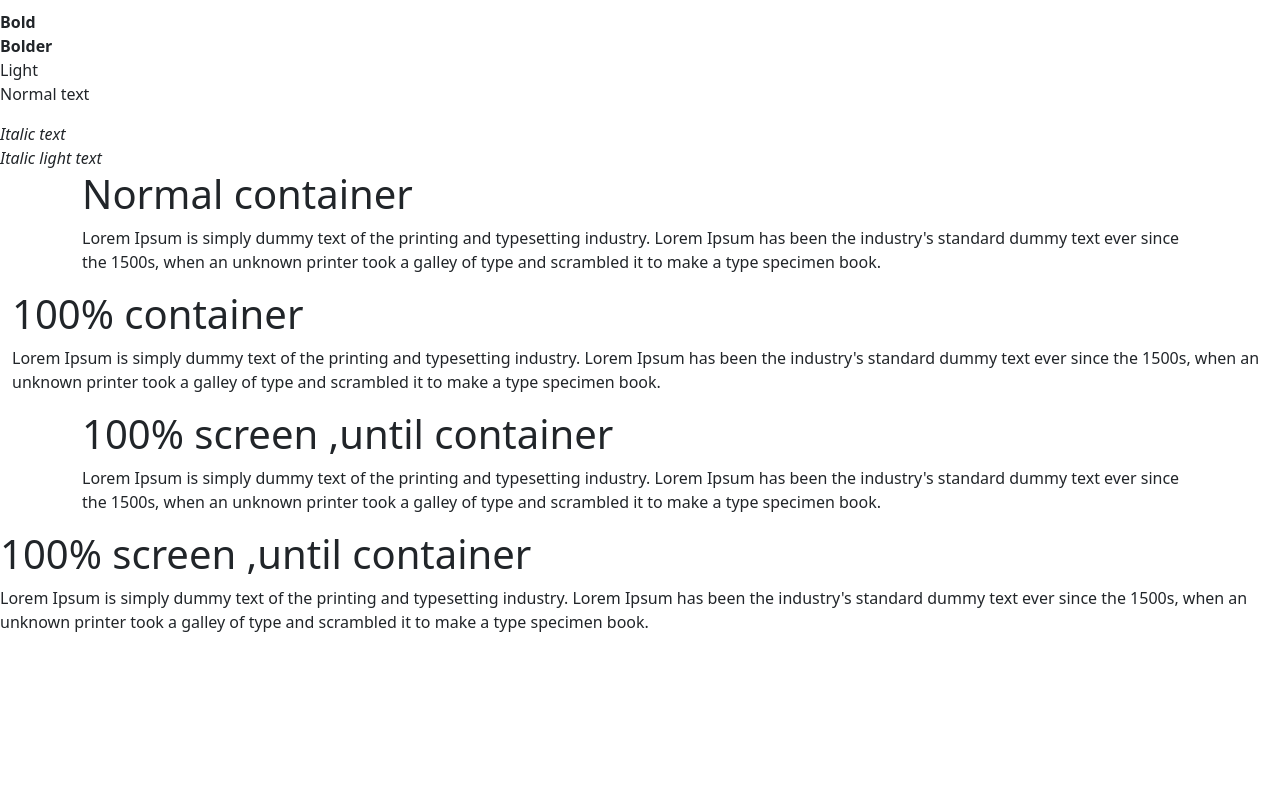
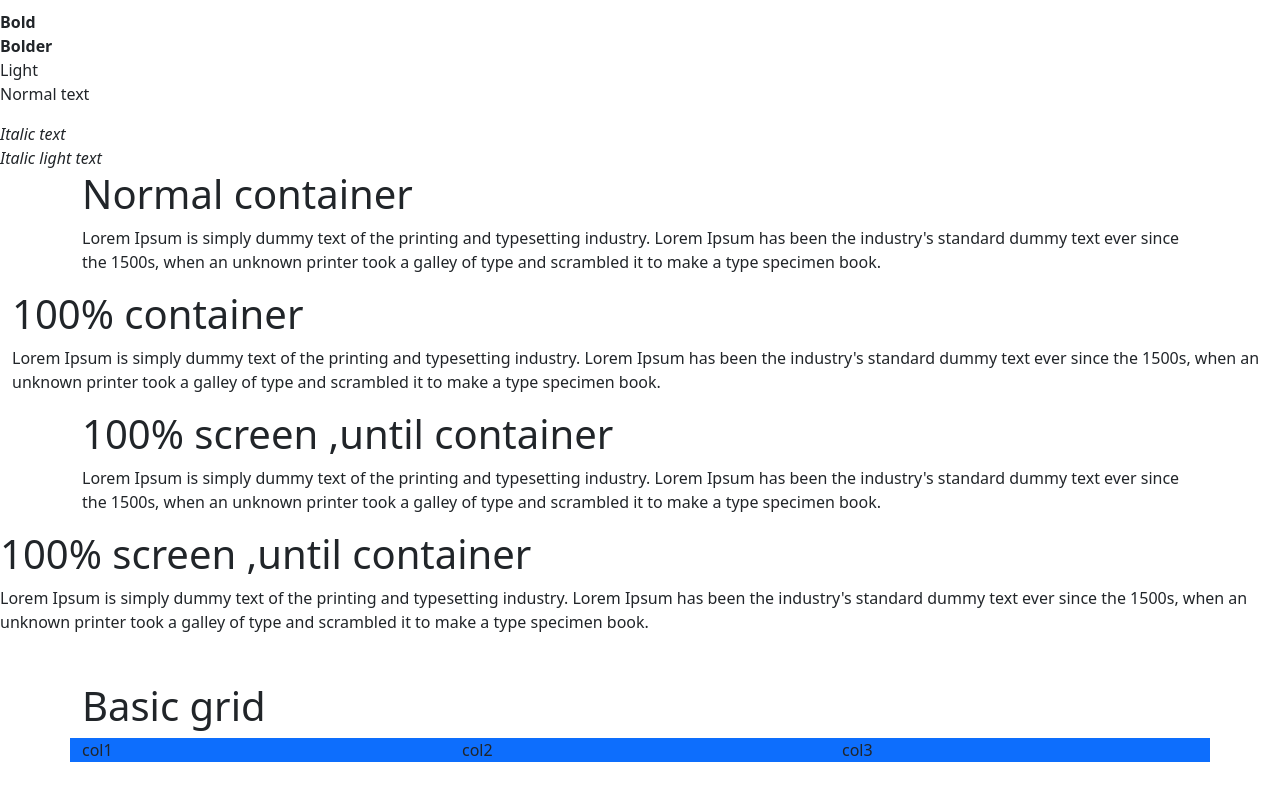
Before and after one commit to MILKA-WANGA/Bootstrap, a plain HTML site: page index.html in a window 1280 px wide. Shown: the part 3240-4040 px from the top of the page. Before the commit the page ends 3890 px from the top, so only its background shows below. Drawn offline with nearby package versions, Linux system fonts and the light colour scheme.

Commit message:
Created a basic grid

```diff
--- a/index.html
+++ b/index.html
@@ -122,6 +122,17 @@
         <p>Lorem Ipsum is simply dummy text of the printing and typesetting industry. Lorem Ipsum has been the industry's standard dummy text ever since the 1500s, when an unknown printer took a galley of type and scrambled it to make a type specimen book.</p>
 
      </div>
+     <!-- grid -->
+     <div class="container-lg my-5">
+        <h1>Basic   grid</h1>
+        <div class="row bg-primary">
+            <div class="col">
+                col1
+            </div>
+            <div class="col">col2</div>
+            <div class="col">col3</div>
+        </div>
+     </div>
 
 
     <script src="https://cdn.jsdelivr.net/npm/bootstrap@5.3.0-alpha3/dist/js/bootstrap.bundle.min.js" integrity="sha384-ENjdO4Dr2bkBIFxQpeoTz1HIcje39Wm4jDKdf19U8gI4ddQ3GYNS7NTKfAdVQSZe" crossorigin="anonymous"></script>
```
